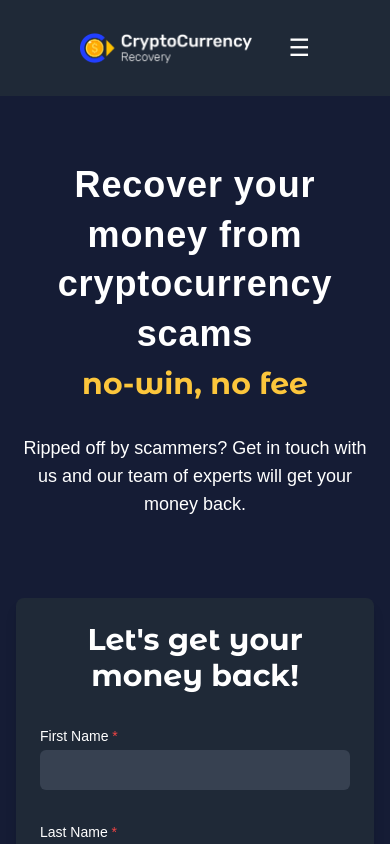
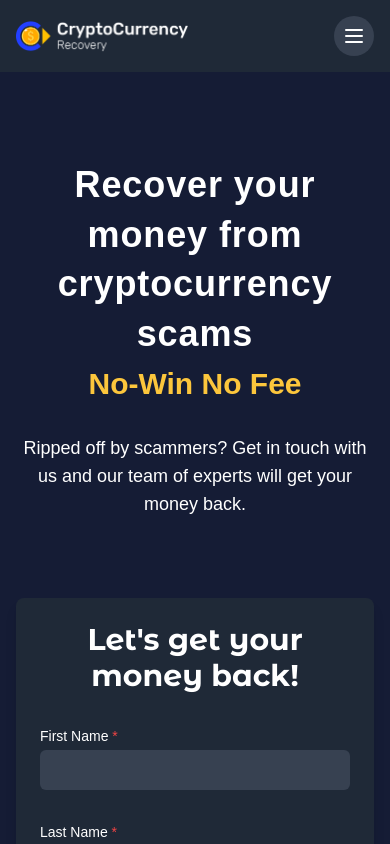
Before and after one commit to SE-Tayyab/Crypto-Currency-Recovery-App, a React (Vite) app in the folder Client/vite-project/: page / in a window 390 px wide. Shown: the top 844 px of the page. Built offline with nearby package versions, Linux system fonts and the light colour scheme.

Commit message:
mobile issue solved + text

```diff
--- a/Client/vite-project/src/components/Header.jsx
+++ b/Client/vite-project/src/components/Header.jsx
@@ -1,20 +1,21 @@
 import React, { useState, useEffect } from "react";
 import { Transition } from "@headlessui/react";
-import { blue, white, yellow } from "../constents/colors";
+import { Menu, X } from "lucide-react";
+import { blue, white, yellow, bg } from "../constents/colors";
 import Logo from "../assets/white-logo.png";
 import blackLogo from "../assets/black-logo.png";
 
 const Header = () => {
   const [isMenuOpen, setIsMenuOpen] = useState(false);
-  const [isScrolled, setIsScrolled] = useState(false); // State for scroll detection
-  const [currentLogo, setCurrentLogo] = useState(Logo); // State for logo
+  const [isScrolled, setIsScrolled] = useState(false);
+  const [currentLogo, setCurrentLogo] = useState(Logo);
 
   const toggleMenu = () => {
     setIsMenuOpen((isMenuOpen) => !isMenuOpen);
   };
 
-  // Function to handle scrolling
   const scrollToSection = (id) => {
+    setIsMenuOpen(false); // Close menu after clicking
     if (id === "/") {
       window.scrollTo({
         top: 0,
@@ -28,57 +29,61 @@ const Header = () => {
     }
   };
 
-  // Effect to handle scroll events
   useEffect(() => {
     const handleScroll = () => {
       const isScrolledNow = window.scrollY > 0;
       setIsScrolled(isScrolledNow);
-
-      // Change the logo based on scroll state
-      if (isScrolledNow) {
-        setCurrentLogo(blackLogo); // Set black logo on scroll
-      } else {
-        setCurrentLogo(Logo); // Set white logo when at top
-      }
+      setCurrentLogo(isScrolledNow ? blackLogo : Logo);
     };
 
     window.addEventListener("scroll", handleScroll);
-
-    // Clean up the event listener on component unmount
-    return () => {
-      window.removeEventListener("scroll", handleScroll);
-    };
+    return () => window.removeEventListener("scroll", handleScroll);
   }, []);
 
   return (
     <>
+      {/* Header Spacer - This maintains the space needed for the fixed header */}
+      <div className="h-20 md:h-28" style={{ backgroundColor: bg }} />{" "}
+      {/* Matches header height on mobile and desktop */}
       <header
-        className={`fixed top-0 left-0 w-full transition-colors duration-300 ${
+        className={`fixed top-0 left-0 w-full transition-all duration-300 ${
           isScrolled
             ? "bg-white text-gray-800 shadow-lg z-50"
             : "bg-gray-800 text-white"
-        } px-20 py-8`}
+        } px-4 md:px-20 py-4 md:py-8`}
       >
         <div className="container mx-auto flex justify-between items-center">
-          <div className="text-lg font-bold">
+          <div className="text-lg font-bold z-50">
             <a href="/" className="hover:text-gray-400 transition duration-300">
               <img src={currentLogo} alt="Logo" className="h-8" />
             </a>
           </div>
 
-          {/* Mobile Menu Icon */}
-          <div className="md:hidden">
-            <button onClick={toggleMenu} className="focus:outline-none">
-              {/* Hamburger Icon with animation */}
-              <span
-                className={`text-2xl transform transition-transform duration-300 ${
-                  isMenuOpen ? "rotate-90" : ""
+          {/* Mobile Menu Button */}
+          <button
+            onClick={toggleMenu}
+            className={`md:hidden z-50 p-2 rounded-full transition-all duration-300 ${
+              isMenuOpen
+                ? "bg-gray-700"
+                : isScrolled
+                ? "bg-gray-100"
+                : "bg-gray-700"
+            }`}
+          >
+            {isMenuOpen ? (
+              <X
+                className={`w-6 h-6 ${
+                  isScrolled ? "text-gray-800" : "text-white"
                 }`}
-              >
-                &#9776;
-              </span>
-            </button>
-          </div>
+              />
+            ) : (
+              <Menu
+                className={`w-6 h-6 ${
+                  isScrolled ? "text-gray-800" : "text-white"
+                }`}
+              />
+            )}
+          </button>
 
           {/* Desktop Navigation */}
           <nav className="hidden md:flex space-x-8">
@@ -102,12 +107,12 @@ const Header = () => {
             </button>
           </nav>
 
-          {/* Button */}
+          {/* Desktop CTA Button */}
           <div className="hidden md:block">
             <button
               onClick={() => scrollToSection("Tracing-section")}
               style={{ backgroundColor: yellow, color: blue }}
-              className="py-2 px-4 rounded-full shadow-lg transition duration-300"
+              className="py-2 px-4 rounded-full shadow-lg transition duration-300 hover:shadow-xl"
             >
               Reclaim My Crypto
             </button>
@@ -117,45 +122,44 @@ const Header = () => {
         {/* Mobile Navigation */}
         <Transition
           show={isMenuOpen}
-          enter="transition ease-out duration-300 transform"
-          enterFrom="-translate-y-full opacity-0"
-          enterTo="translate-y-0 opacity-100"
-          leave="transition ease-in duration-300 transform"
-          leaveFrom="translate-y-0 opacity-100"
-          leaveTo="-translate-y-full opacity-0"
+          enter="transition-opacity duration-300"
+          enterFrom="opacity-0"
+          enterTo="opacity-100"
+          leave="transition-opacity duration-300"
+          leaveFrom="opacity-100"
+          leaveTo="opacity-0"
         >
-          <div className="md:hidden">
-            <nav className="flex flex-col space-y-4 mt-4 bg-gray-900 p-4 rounded-lg">
+          <div className="md:hidden fixed inset-0 bg-gray-800/95 backdrop-blur-sm z-40">
+            <nav className="flex flex-col items-center justify-center h-screen space-y-8 p-4">
               <button
                 onClick={() => scrollToSection("/")}
-                className="hover:text-blue-400 transition duration-300 hover:underline"
+                className="text-white text-xl font-medium hover:text-blue-400 transition duration-300"
               >
                 Home
               </button>
               <button
                 onClick={() => scrollToSection("crypto-tracing")}
-                className="hover:text-blue-400 transition duration-300 hover:underline"
+                className="text-white text-xl font-medium hover:text-blue-400 transition duration-300"
               >
                 About Crypto Currency Recovery
               </button>
               <button
                 onClick={() => scrollToSection("Tracing-section")}
-                className="hover:text-blue-400 transition duration-300 hover:underline"
+                className="text-white text-xl font-medium hover:text-blue-400 transition duration-300"
               >
                 Crypto Tracing
               </button>
-              <button className="bg-blue-500 hover:bg-blue-600 text-white py-2 px-4 rounded shadow-lg hover:shadow-blue-500/50 transition duration-300 mt-4">
+              <button
+                onClick={() => scrollToSection("Tracing-section")}
+                style={{ backgroundColor: yellow }}
+                className="text-blue-600 py-3 px-8 rounded-full text-lg font-bold shadow-lg hover:shadow-xl transition duration-300 mt-8"
+              >
                 Reclaim My Crypto
               </button>
             </nav>
           </div>
         </Transition>
       </header>
-
-      {/* First content section (make sure to add padding at the top) */}
-      <div style={{ paddingTop: "80px" }} id="first-section">
-        {/* Your first section content goes here */}
-      </div>
     </>
   );
 };
--- a/Client/vite-project/src/components/Home/CryptoRecoveryForm.jsx
+++ b/Client/vite-project/src/components/Home/CryptoRecoveryForm.jsx
@@ -66,10 +66,10 @@ const CryptoRecoveryForm = () => {
           Recover your money from <br /> cryptocurrency scams
         </h1>
         <p
-          style={{ color: yellow, fontFamily: "Montserrat Alternates" }}
+          style={{ color: yellow, fontFamily: "Arial" }}
           className="text-3xl sm:text-5xl font-bold text-center mb-8"
         >
-          no-win, no fee
+          No-Win No Fee
         </p>
 
         <p className="text-lg sm:text-xl text-center mb-20">
```
